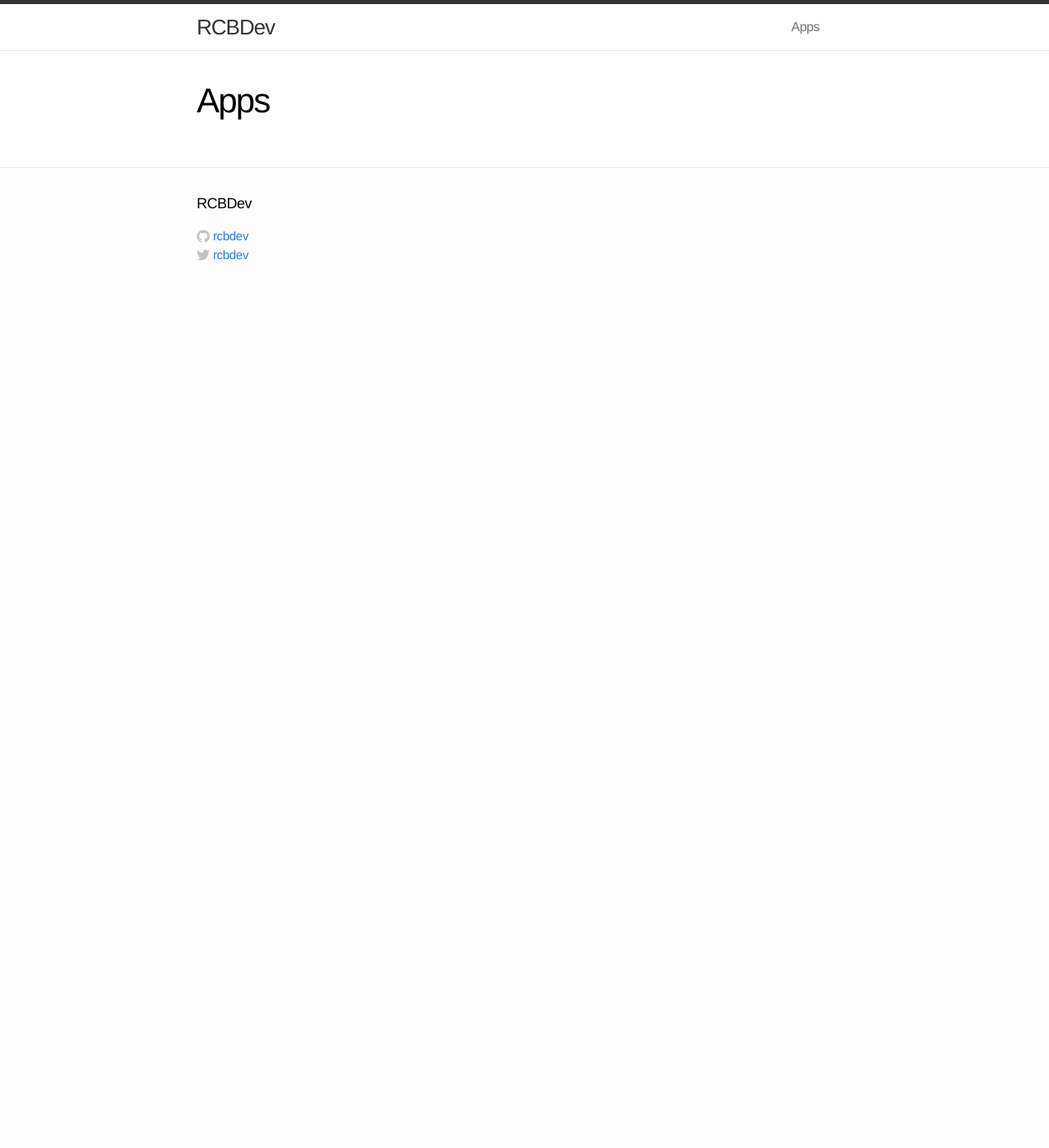
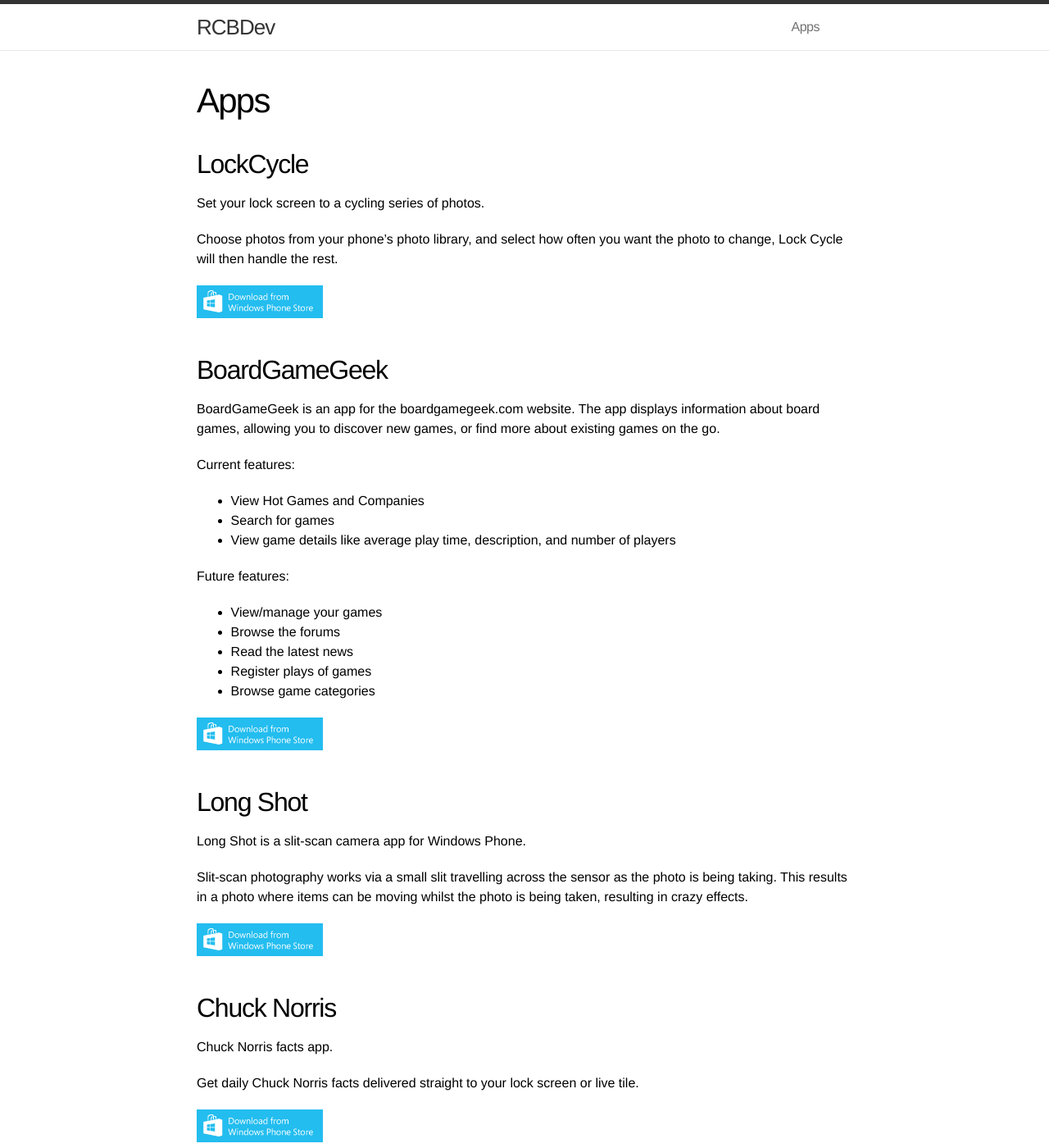
Before and after one commit to rcbdev/blog, a Jekyll site: the page built from apps.md, in a window 1280 px wide and 1400 px high. Shown: the whole window at 82% size. Built offline with Jekyll 4.4.1, drawn with Linux system fonts in a browser that asks for light colours.

Commit message:
Added icons (favicon + tiles). Added apps page contents.

```diff
--- a/_includes/head.html
+++ b/_includes/head.html
@@ -4,6 +4,12 @@
     <title>{% if page.title %}{{ page.title }}{% else %}{{ site.title }}{% endif %}</title>
     <meta name="viewport" content="width=device-width">
     <meta name="description" content="{{ site.description }}">
+    <meta name="application-name" content="{{ site.title }}"/>
+    <meta name="msapplication-TileColor" content="#0059a6"/>
+    <meta name="msapplication-square70x70logo" content="images\tiny-tile.png"/>
+    <meta name="msapplication-square150x150logo" content="images\square-tile.png"/>
+    <meta name="msapplication-wide310x150logo" content="images\wide-tile.png"/>
+    <meta name="msapplication-square310x310logo" content="images\large-tile.png"/>
     <link rel="canonical" href="{{ page.url | replace:'index.html','' | prepend: site.baseurl | prepend: site.url }}">
 
     <!-- Custom CSS -->
--- a/apps.md
+++ b/apps.md
@@ -3,3 +3,47 @@
 title: Apps
 permalink: /apps/
 ---
+
+## LockCycle
+
+Set your lock screen to a cycling series of photos.
+
+Choose photos from your phone's photo library, and select how often you want the photo to change, Lock Cycle will then handle the rest.
+
+[![Download LockCycle](/images/WP-Download.png)](http://www.windowsphone.com/s?appid=59ed60f5-111f-4346-b3ac-6eda9c78e661)
+
+## BoardGameGeek
+
+BoardGameGeek is an app for the boardgamegeek.com website. The app displays information about board games, allowing you to discover new games, or find more about existing games on the go.
+
+Current features:
+
+ * View Hot Games and Companies
+ * Search for games
+ * View game details like average play time, description, and number of players
+
+Future features:
+
+ * View/manage your games
+ * Browse the forums
+ * Read the latest news
+ * Register plays of games
+ * Browse game categories
+
+[![Download BoardGameGeek](/images/WP-Download.png)](http://www.windowsphone.com/s?appid=196407b4-58b3-4812-9537-c7fe6ff8af37)
+
+## Long Shot
+
+Long Shot is a slit-scan camera app for Windows Phone.
+
+Slit-scan photography works via a small slit travelling across the sensor as the photo is being taking. This results in a photo where items can be moving whilst the photo is being taken, resulting in crazy effects.
+
+[![Download Long Shot](/images/WP-Download.png)](http://www.windowsphone.com/s?appid=3ba09f96-9998-407b-8c69-6cf4351cafbe)
+
+## Chuck Norris
+
+Chuck Norris facts app.
+
+Get daily Chuck Norris facts delivered straight to your lock screen or live tile.
+
+[![Download Chuck Norris](/images/WP-Download.png)](http://www.windowsphone.com/s?appid=d7235e7c-a825-44d5-bfe1-1c79abb56f37)
```
Also changed, not shown: _posts/2013-03-10-filtering-reflection-net-3.md (renamed from _posts/2013-03-10-filtering-reflection-net-3.markdown, +1 -1 lines), _posts/2013-01-25-blog-start.md (renamed from _posts/2013-01-25-blog-start.markdown), _posts/2013-01-26-filtering-reflection-net-1.md (renamed from _posts/2013-01-26-filtering-reflection-net-1.markdown), _posts/2013-01-31-custom-html-helpers-mvc.md (renamed from _posts/2013-01-31-custom-html-helpers-mvc.markdown), _posts/2013-02-09-filtering-reflection-net-2.md (renamed from _posts/2013-02-09-filtering-reflection-net-2.markdown), _posts/2013-04-30-building-an-expression-tree.md (renamed from _posts/2013-04-30-building-an-expression-tree.markdown), _posts/2013-05-26-update-entity-framework.md (renamed from _posts/2013-05-26-update-entity-framework.markdown), favicon.ico (added), images/WP-Download.png (added), images/large-tile.png (added), images/square-tile.png (added), images/tiny-tile.png (added), images/wide-tile.png (added).
